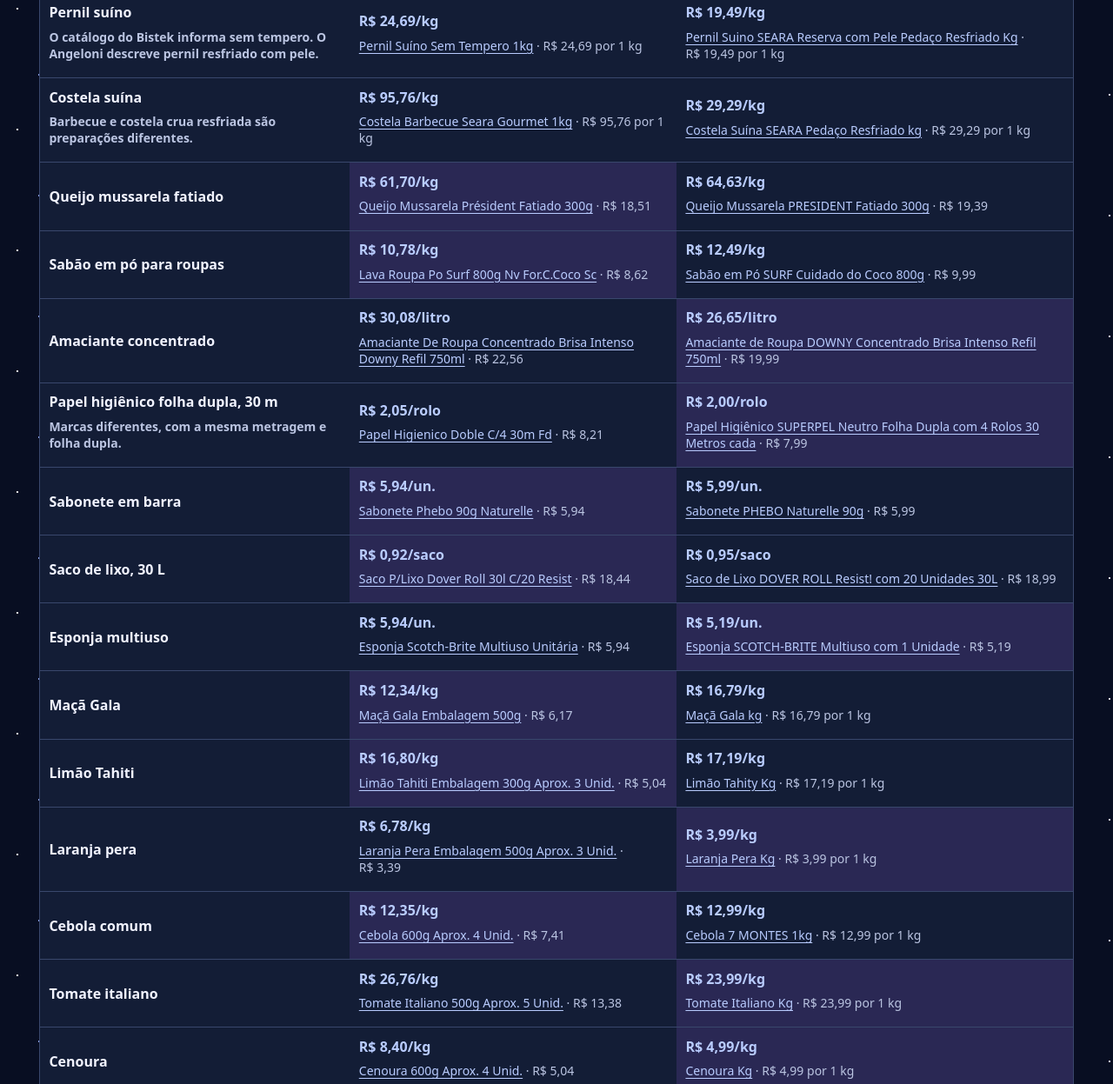
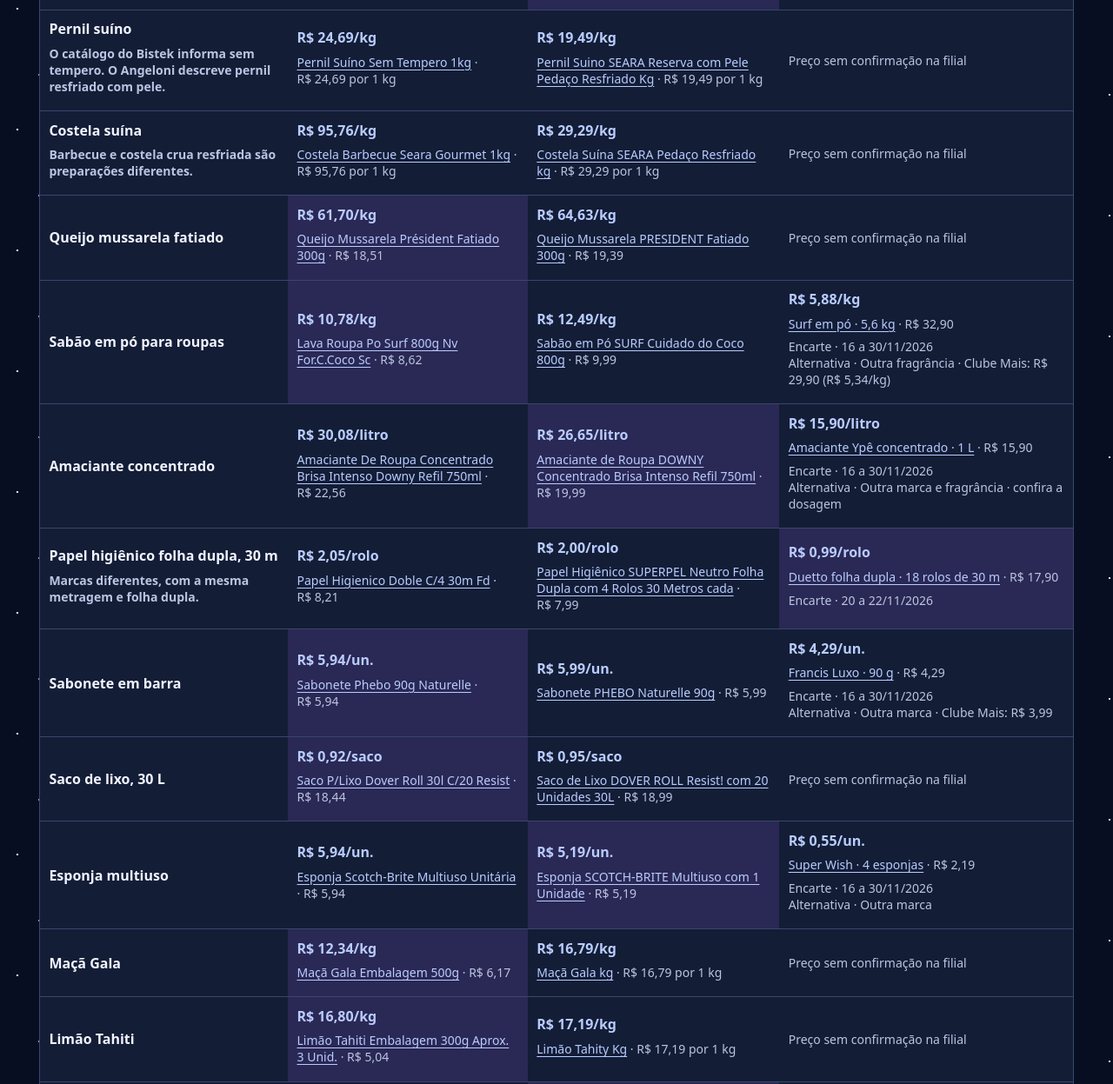
Before and after one commit to diegofranzbm-tech/pac-site, a plain HTML site: page radar/mercado/index.html in a window 1280 px wide. Shown: the part 709-1956 px from the top of the page at 87% size. Drawn offline with Linux system fonts and the light colour scheme.

Commit message:
Incluir o Fort nas compras frequentes

```diff
--- a/radar/mercado/frequentes.js
+++ b/radar/mercado/frequentes.js
@@ -19,31 +19,66 @@ const frequentItems = [
   ["Cenoura", "kg", [[504, 0.6, "Cenoura 600g Aprox. 4 Unid.", "https://www.bistek.com.br/cenoura-600g-3031462/p"], [499, 1, "Cenoura Kg", "https://super.angeloni.com.br/cenoura-kg-164607/p"]], ""],
 ];
 
+const frequentStores = [...catalogStores, {name: "Fort Santo Antônio de Lisboa"}];
+const fortCleaning = branchOffers.limpeza;
+const fortFrequentOffers = {
+  "Sabão em pó para roupas": {
+    offer: [3290, 5.6, "Surf em pó · 5,6 kg", fortCleaning.url],
+    campaign: fortCleaning, alternative: "Outra fragrância · Clube Mais: R$ 29,90 (R$ 5,34/kg)"
+  },
+  "Amaciante concentrado": {
+    offer: [1590, 1, "Amaciante Ypê concentrado · 1 L", fortCleaning.url],
+    campaign: fortCleaning, alternative: "Outra marca e fragrância · confira a dosagem"
+  },
+  "Papel higiênico folha dupla, 30 m": {
+    offer: [1790, 18, "Duetto folha dupla · 18 rolos de 30 m", fortWeekend.url],
+    campaign: fortWeekend
+  },
+  "Sabonete em barra": {
+    offer: [429, 1, "Francis Luxo · 90 g", fortCleaning.url],
+    campaign: fortCleaning, alternative: "Outra marca · Clube Mais: R$ 3,99"
+  },
+  "Esponja multiuso": {
+    offer: [219, 4, "Super Wish · 4 esponjas", fortCleaning.url],
+    campaign: fortCleaning, alternative: "Outra marca"
+  }
+};
+
 const separatePreparations = new Set(["Pernil suíno", "Costela suína"]);
 const frequentRows = frequentItems.map(([label, unit, offers, note]) => {
-  const unitPrices = offers.map(([cents, quantity]) => Math.round(cents / quantity));
-  const lowest = separatePreparations.has(label) ? null : Math.min(...unitPrices);
-  const winners = unitPrices.flatMap((price, index) => price === lowest ? [index] : []);
-  return {label, unit, offers, note, unitPrices, lowest, winners};
+  const fort = fortFrequentOffers[label];
+  const allOffers = [...offers, fort?.offer ?? null];
+  const unitPrices = allOffers.map(offer => offer ? Math.round(offer[0] / offer[1]) : null);
+  const fortComparable = fort && !fort.alternative && todayInFlorianopolis <= fort.campaign.until;
+  const comparable = unitPrices.slice(0, fortComparable ? 3 : 2);
+  const lowest = separatePreparations.has(label) ? null : Math.min(...comparable);
+  const winners = comparable.flatMap((price, index) => price === lowest ? [index] : []);
+  return {label, unit, offers: allOffers, note, unitPrices, winners, fort};
 });
 
 document.querySelector("#frequent-prices").innerHTML = `
   <thead><tr><th scope="col">Produto</th>
-    ${catalogStores.map(({name}) => `<th scope="col">${name}</th>`).join("")}
+    ${frequentStores.map(({name}) => `<th scope="col">${name}</th>`).join("")}
   </tr></thead>
-  <tbody>${frequentRows.map(({label, unit, offers, note, unitPrices, lowest}) => {
-    return `<tr>
-      <th scope="row">${label}${note ? `<small>${note}</small>` : ""}</th>
-      ${offers.map(([cents, quantity, name, url], index) => `
-        <td class="${unitPrices[index] === lowest ? "lowest-price" : ""}">
-          <strong>${money(unitPrices[index])}/${unit}</strong>
-          <small>${external(name, url)} · ${money(cents)}${quantity === 1 && unit === "kg" ? " por 1 kg" : ""}</small>
-        </td>`).join("")}
-    </tr>`;
-  }).join("")}</tbody>
+  <tbody>${frequentRows.map(({label, unit, offers, note, unitPrices, winners, fort}) => `<tr>
+    <th scope="row">${label}${note ? `<small>${note}</small>` : ""}</th>
+    ${offers.map((offer, index) => {
+      if (!offer) return '<td><small>Preço sem confirmação na filial</small></td>';
+      const [cents, quantity, name, url] = offer;
+      const fortDetails = index === 2
+        ? `<small>Encarte · ${fort.campaign.dates}${todayInFlorianopolis > fort.campaign.until ? " · encerrado" : ""}
+          ${fort.alternative ? `<br>Alternativa · ${fort.alternative}` : ""}</small>`
+        : "";
+      return `<td class="${winners.includes(index) ? "lowest-price" : ""}">
+        <strong>${money(unitPrices[index])}/${unit}</strong>
+        <small>${external(name, url)} · ${money(cents)}${quantity === 1 && unit === "kg" ? " por 1 kg" : ""}</small>
+        ${fortDetails}
+      </td>`;
+    }).join("")}
+  </tr>`).join("")}</tbody>
   <tfoot><tr>
     <th scope="row">Onde vale mais a pena comprar<small>Por menor preço por medida. Pernil e costela têm preparos ou apresentações diferentes.</small></th>
-    ${catalogStores.map(({name}, index) => {
+    ${frequentStores.map(({name}, index) => {
       const cheaper = frequentRows.filter(({winners}) => winners.length === 1 && winners[0] === index);
       return `<td><strong>${name} · ${cheaper.length} ${cheaper.length === 1 ? "item" : "itens"}</strong>
         <small>${cheaper.map(({label}) => label).join(", ") || "Sem itens com menor preço exclusivo."}</small></td>`;
--- a/radar/mercado/index.html
+++ b/radar/mercado/index.html
@@ -4,11 +4,11 @@
   <meta charset="utf-8">
   <meta name="viewport" content="width=device-width, initial-scale=1">
   <title>YURI, O TREINADOR QUE TREINA · Mercado</title>
-  <link rel="stylesheet" href="style.css?v=resumo">
+  <link rel="stylesheet" href="style.css?v=fort">
   <script src="app.js?v=segmentos" defer></script>
   <script src="cesta.js?v=precos-publicados" defer></script>
   <script src="segmentos.js?v=preco-unitario" defer></script>
-<link rel="stylesheet" href="../yuri.css?v=via-lactea">  <script src="frequentes.js?v=resumo" defer></script>
+<link rel="stylesheet" href="../yuri.css?v=via-lactea">  <script src="frequentes.js?v=fort" defer></script>
 </head>
 <body class="yuri-market">
 <main>
@@ -32,7 +32,7 @@
       <a href="https://www.deliveryfort.com.br/santo-antonio" target="_blank" rel="noopener">Consultar Fort Santo Antônio de Lisboa</a>
       <a href="https://linkme.bio/imperatriz" target="_blank" rel="noopener">Consultar ofertas do Imperatriz Trindade</a>
     </div>
-    <p class="market-method">Para compras presenciais, veja os encartes em <a href="#encartes">Ofertas para comprar na loja</a>. A tabela usa os dois catálogos com preços confirmados para esta lista.</p>
+    <p class="market-method">Para compras presenciais, veja os encartes em <a href="#encartes">Ofertas para comprar na loja</a>. A coluna do Fort traz as ofertas presenciais confirmadas para a unidade 810. A última linha considera ofertas comparáveis dentro da validade. Produtos semelhantes aparecem como alternativas.</p>
   </section>
 
   <section aria-labelledby="cesta-basica">
--- a/radar/mercado/style.css
+++ b/radar/mercado/style.css
@@ -64,3 +64,5 @@ header h1 { margin-bottom: .2em; }
 .yuri-market .frequent-prices tfoot { background: var(--surface-alt); }
 .frequent-prices tfoot th, .frequent-prices tfoot td { border-top: 2px solid var(--accent); vertical-align: top; }
 .frequent-prices tfoot small { line-height: 1.5; }
+.frequent-prices table { min-width: 790px; }
+.frequent-prices th:first-child { width: 24%; }
```
Also changed, not shown: radar/index.html (+1 -1 lines).
